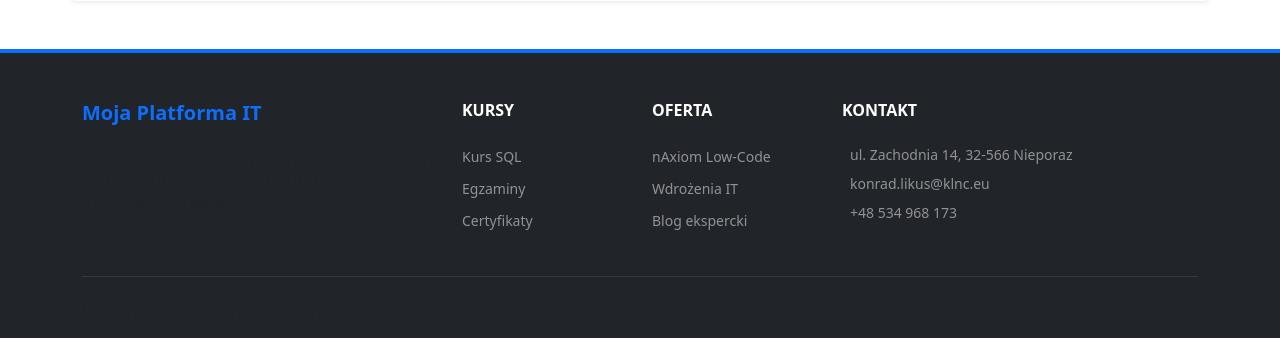
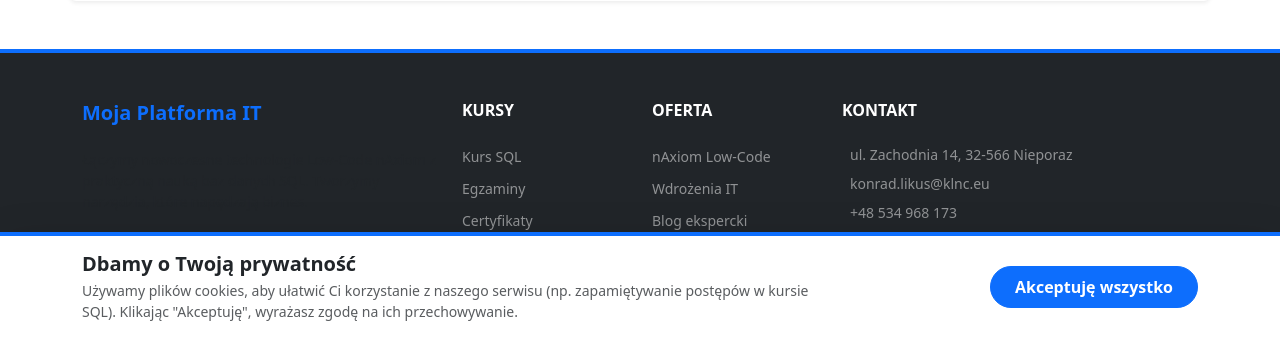
Before and after one commit to Addarios/klnc, a Django app: page /blog/ in a window 1280 px wide. Shown: the part 462-800 px from the top of the page. Run offline with Django 5.2, Linux system fonts and the light colour scheme; data that the repository does not hold is empty; some libraries are stand-ins or nearby versions.

Commit message:
cookie-banner

```diff
--- a/static/css/style.css
+++ b/static/css/style.css
@@ -78,3 +78,27 @@
 main, .container {
     flex: 1 0 auto;
 }
+
+/* --- Cookie Banner Styles --- */
+.cookie-banner {
+    position: fixed;
+    bottom: 0;
+    left: 0;
+    right: 0;
+    background-color: #ffffff;
+    z-index: 10000; /* Bardzo wysoki priorytet */
+    box-shadow: 0 -5px 25px rgba(0,0,0,0.15);
+    transition: opacity 0.3s ease;
+    display: none; /* Domyślnie ukryty, JS go pokaże */
+}
+
+/* Animacja wjazdu od dołu */
+@keyframes slideUp {
+    from { transform: translateY(100%); }
+    to { transform: translateY(0); }
+}
+
+.cookie-banner.show {
+    display: block !important;
+    animation: slideUp 0.5s forwards;
+}
--- a/templates/base.html
+++ b/templates/base.html
@@ -120,9 +120,49 @@
         </div>
     </div>
 </footer>
-
+<div id="cookie-banner" class="cookie-banner shadow-lg border-top border-primary border-4" style="display: none;">
+    <div class="container py-3">
+        <div class="row align-items-center">
+            <div class="col-md-8 text-center text-md-start">
+                <h5 class="fw-bold mb-1">Dbamy o Twoją prywatność <i class="bi bi-cookie text-primary"></i></h5>
+                <p class="small text-muted mb-0">
+                    Używamy plików cookies, aby ułatwić Ci korzystanie z naszego serwisu (np. zapamiętywanie postępów w kursie SQL).
+                    Klikając "Akceptuję", wyrażasz zgodę na ich przechowywanie.
+                </p>
+            </div>
+            <div class="col-md-4 text-center text-md-end mt-3 mt-md-0">
+                <button id="accept-cookies" class="btn btn-primary px-4 py-2 rounded-pill fw-bold">Akceptuję wszystko</button>
+            </div>
+        </div>
+    </div>
+</div>
     <script src="https://cdn.jsdelivr.net/npm/bootstrap@5.3.0/dist/js/bootstrap.bundle.min.js"></script>
     <script src="https://cdnjs.cloudflare.com/ajax/libs/prism/1.29.0/prism.min.js"></script>
     <script src="https://cdnjs.cloudflare.com/ajax/libs/prism/1.29.0/components/prism-sql.min.js"></script>
+<script>
+    document.addEventListener("DOMContentLoaded", function() {
+        const cookieBanner = document.getElementById('cookie-banner');
+        const acceptBtn = document.getElementById('accept-cookies');
+
+        // 1. Sprawdź czy zgoda już jest
+        if (!localStorage.getItem('cookiesAccepted')) {
+            cookieBanner.style.display = 'block'; // Pokaż baner
+        }
+
+        // 2. Obsługa kliknięcia
+        if (acceptBtn) {
+            acceptBtn.addEventListener('click', function() {
+                // Zapisz w pamięci przeglądarki
+                localStorage.setItem('cookiesAccepted', 'true');
+
+                // Ukryj baner natychmiast
+                cookieBanner.style.opacity = '0';
+                setTimeout(() => {
+                    cookieBanner.style.display = 'none';
+                }, 300);
+            });
+        }
+    });
+</script>
 </body>
 </html>
```
